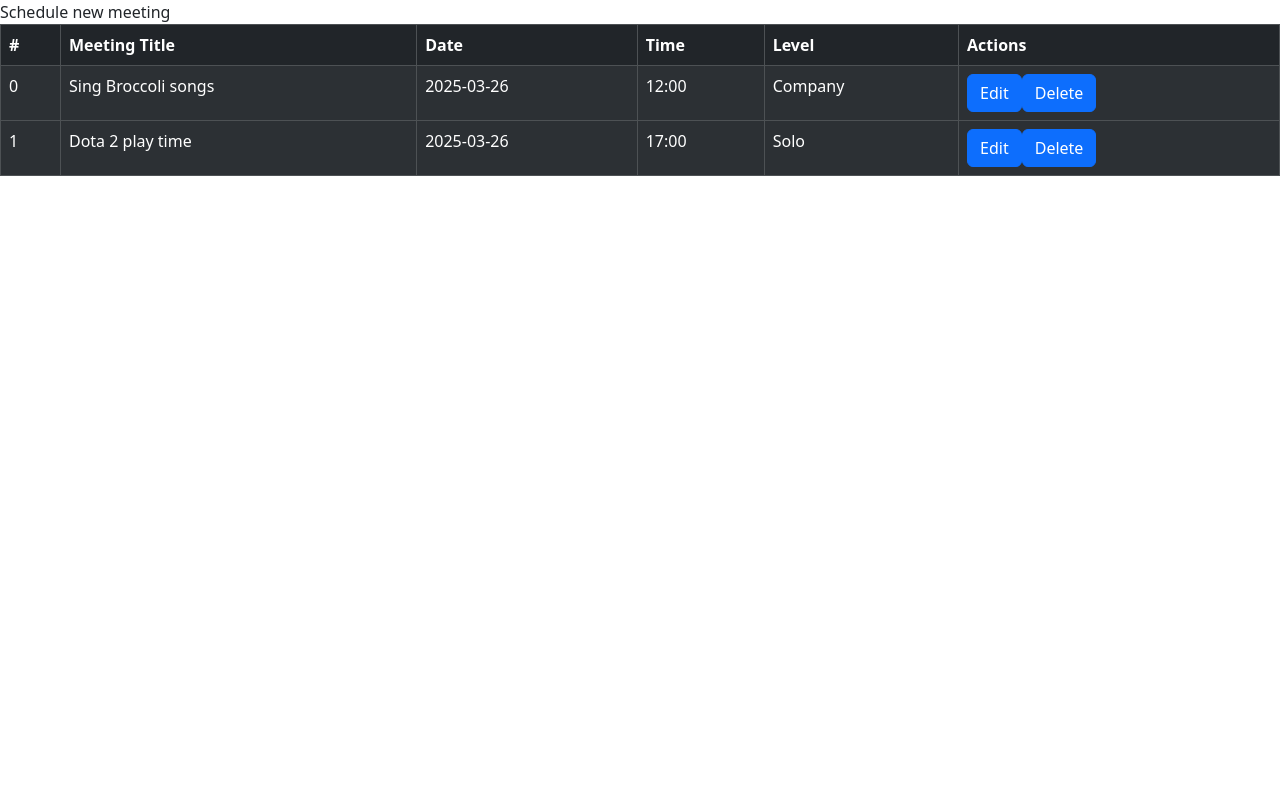
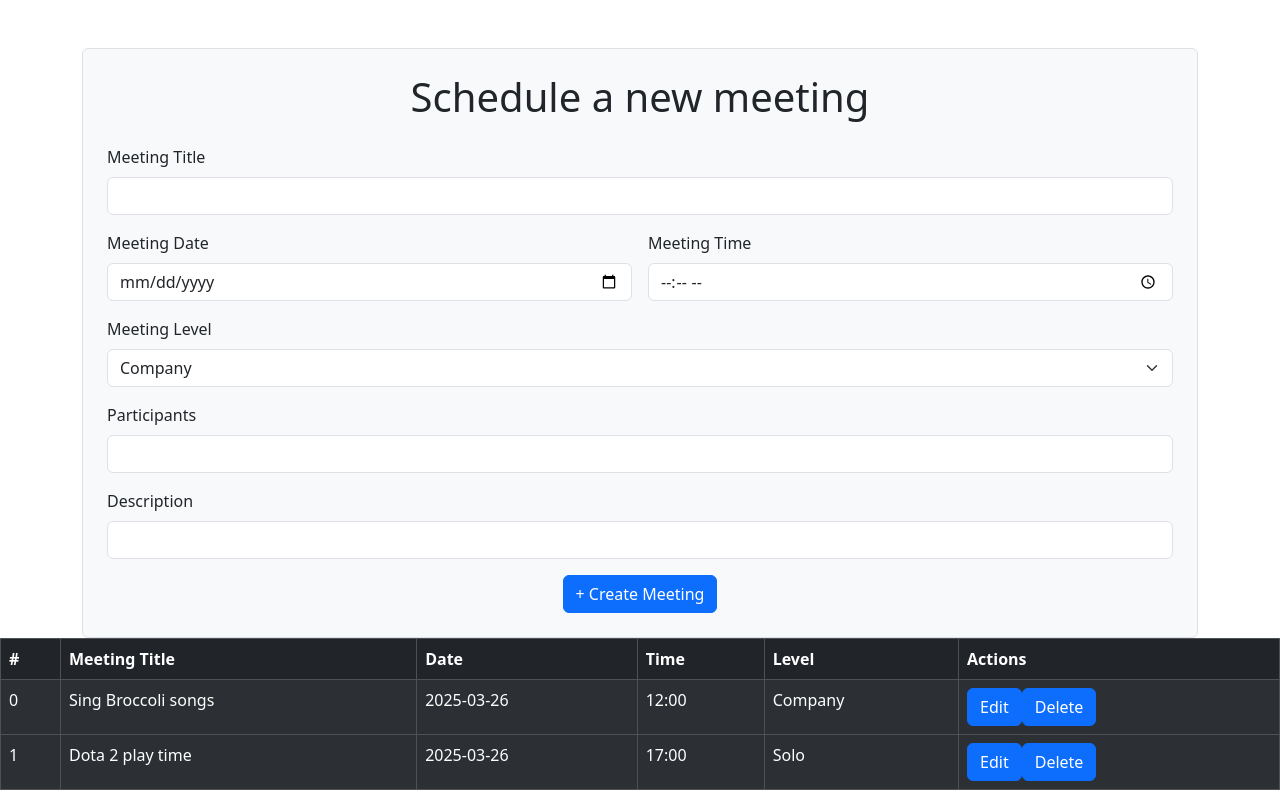
Before and after one commit to Jari1980/ReactMeetingCalendar, a React (Vite) app: page / in a window 1280 px wide. Built offline with nearby package versions, Linux system fonts and the light colour scheme.

Commit message:
form added, can add new meetings

```diff
--- a/package.json
+++ b/package.json
@@ -13,7 +13,8 @@
     "bootstrap": "^5.3.3",
     "react": "^19.0.0",
     "react-bootstrap": "^2.10.9",
-    "react-dom": "^19.0.0"
+    "react-dom": "^19.0.0",
+    "react-hook-form": "^7.54.2"
   },
   "devDependencies": {
     "@eslint/js": "^9.21.0",
--- a/src/components/MeetingForm.jsx
+++ b/src/components/MeetingForm.jsx
@@ -1,11 +1,138 @@
-import React from 'react';
+import React, { useState } from "react";
+import { useMeetingContext } from "./context";
+import { useForm } from "react-hook-form";
+import meetingLevel from "../assets/data/meetingLevel";
+
 
 const MeetingForm = () => {
-    return (
-        <div>
-            <span>Schedule new meeting</span>
-        </div>
-    );
+  const { scheduledMeetings, setMeetings } = useMeetingContext();
+  const [counter, setCounter] = useState(2);
+  const [input, setInput] = useState({});
+
+  const {
+    register,
+    handleSubmit,
+    formState: { errors },
+  } = useForm();
+
+  const onSubmit = (data) => {
+    console.log("Meeting Form Data:", data);
+    setMeetings([...scheduledMeetings, {id: counter, title: data.title, date: data.date, time: data.time, level: data.level, participants: data.participants, description: data.description}])
+    setCounter(counter + 1)
+    alert("Meeting is submitted");
+  };
+
+
+  return (
+    <div className="container mt-5 d-flex justify-content-center">
+      <div className="p-4 border rounded bg-light">
+        <h1 className="text-center mb-4">Schedule a new meeting</h1>
+        <form onSubmit={handleSubmit(onSubmit)} className="row g-3">
+          <div className="col-12">
+            <label htmlFor="title" className="form-label">
+              Meeting Title
+            </label>
+            <input
+              id="title"
+              className={`form-control ${errors.title ? "is-invalid" : ""}`}
+              {...register("title", { required: "Title is required" })}
+            />
+            {errors.title && (
+              <div className="invalid-feedback">{errors.title.message}</div>
+            )}
+          </div>
+
+          <div className="col-6">
+            <label htmlFor="date" className="form-label">
+              Meeting Date
+            </label>
+            <input
+              id="date"
+              type="date"
+              className={`form-control ${errors.date ? "is-invalid" : ""}`}
+              {...register("date", { required: "Date is required" })}
+            />
+            {errors.date && (
+              <div className="invalid-feedback">{errors.date.message}</div>
+            )}
+          </div>
+
+          <div className="col-6">
+            <label htmlFor="time" className="form-label">
+              Meeting Time
+            </label>
+            <input
+              id="time"
+              type="time"
+              className={`form-control ${errors.time ? "is-invalid" : ""}`}
+              {...register("time", { required: "Time is required" })}
+            />
+            {errors.time && (
+              <div className="invalid-feedback">{errors.time.message}</div>
+            )}
+          </div>
+
+          <div className="col-12">
+            <label htmlFor="level" className="form-label">
+              Meeting Level
+            </label>
+            <select
+              id="level"
+              className={`form-select ${errors.level ? "is-invalid" : ""}`}
+              {...register("level", {
+                required: "Please select a level",
+              })}
+            >
+              {meetingLevel.map((type) => (
+                <option key={type.id} value={type.name}>
+                  {type.name}
+                </option>
+              ))}
+            </select>
+            {errors.level && (
+              <div className="invalid-feedback">{errors.level.message}</div>
+            )}
+          </div>
+
+          <div className="col-12">
+            <label htmlFor="participants" className="form-label">
+              Participants
+            </label>
+            <input
+              id="participants"
+              className={`form-control ${errors.participants ? "is-invalid" : ""}`}
+              {...register("participants")}
+            />
+            {errors.participants && (
+              <div className="invalid-feedback">{errors.participants.message}</div>
+            )}
+          </div>
+
+          <div className="col-12">
+            <label htmlFor="description" className="form-label">
+              Description
+            </label>
+            <input
+              id="description"
+              className={`form-control ${errors.description ? "is-invalid" : ""}`}
+              {...register("description")}
+
+
+            />
+            {errors.description && (
+              <div className="invalid-feedback">{errors.description.message}</div>
+            )}
+          </div>
+
+          <div className="text-center">
+            <button type="submit" className="btn btn-primary">
+              + Create Meeting
+            </button>
+          </div>
+        </form>
+      </div>
+    </div>
+  );
 };
 
 export default MeetingForm;
--- a/src/components/MeetingsTable.jsx
+++ b/src/components/MeetingsTable.jsx
@@ -7,7 +7,7 @@ import { useMeetingContext } from "./context";
 const MeetingsTable = () => {
   const { scheduledMeetings, setMeetings } = useMeetingContext();
 
-  console.log(scheduledMeetings)
+  //console.log(scheduledMeetings)
 
 
   return (
```
Also changed, not shown: 1 other file (tests, documents, lock files or other folders).
